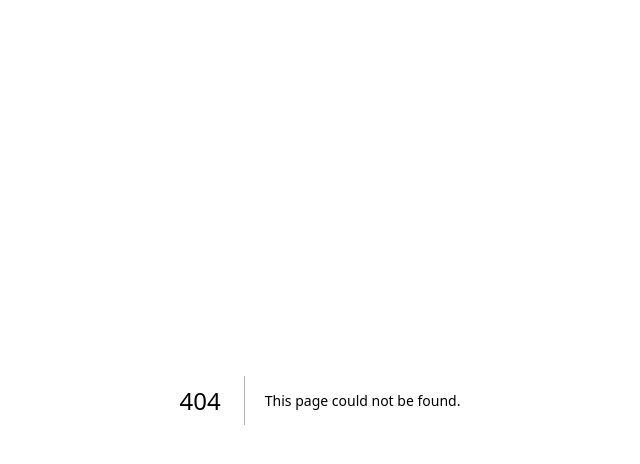
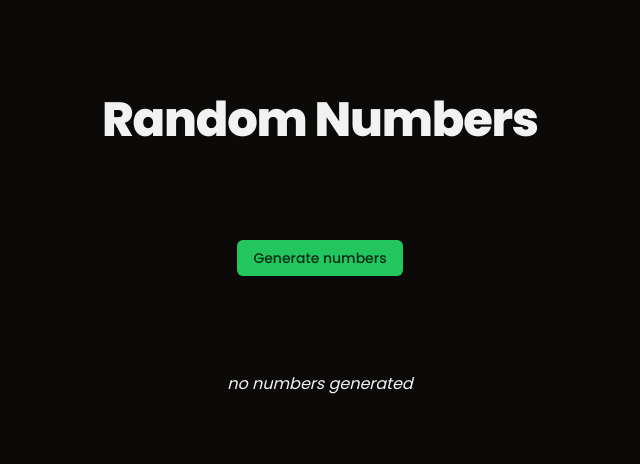
Before and after one commit to willemverbuyst/framer-motion-playground, a Next.js app: page /random-numbers in a window 1280 px wide. Before the commit this address had no page. Shown: the top 464 px of the page, without its empty margins (320-960 px from the left). Built offline with nearby package versions, Linux system fonts and the light colour scheme.

Commit message:
chore: create two pages

```diff
--- a/app/page.tsx
+++ b/app/page.tsx
@@ -1,45 +1,15 @@
-"use client";
-
 import { Button } from "@/components/ui/button";
-import { generateRandomNumbers } from "@/lib/randomNumbers";
-import React from "react";
+import Link from "next/link";
 
 export default function Home() {
-	const [result, setResult] = React.useState<string[][] | null>(null);
-
 	return (
 		<main className="flex min-h-screen flex-col items-center p-24">
 			<h1 className="scroll-m-20 text-4xl font-extrabold tracking-tight lg:text-5xl capitalize">
-				random numbers
+				home
 			</h1>
 			<section className="py-24">
-				<Button
-					onClick={() => setResult(generateRandomNumbers(1, 1_000_000, 30))}
-				>
-					Generate numbers
-				</Button>
-			</section>
-			<section className="flex">
-				{result ? (
-					result.map((innerList) => (
-						<ul key={innerList.join("-")} className="flex flex-col px-10">
-							{innerList.map((numberInList) => (
-								<li key={numberInList} className="flex items-center">
-									{numberInList.split("").map((letter) => (
-										<span
-											key={`${numberInList}-${letter}`}
-											className="p-1 w-[2rem] text-center"
-										>
-											{letter}
-										</span>
-									))}
-								</li>
-							))}
-						</ul>
-					))
-				) : (
-					<p className="italic">no numbers generated</p>
-				)}
+				<Button asChild={true}>
+					<Link href="/random-numbers">Enter</Link></Button>
 			</section>
 		</main>
 	);
--- /dev/null
+++ b/app/random-numbers/page.tsx
@@ -0,0 +1,44 @@
+"use client";
+
+import { Button } from "@/components/ui/button";
+import { generateRandomNumbers } from "@/lib/randomNumbers";
+import React from "react";
+
+export default function RandomNumbers() {
+  const [result, setResult] = React.useState<string[][] | null>(null);
+
+  return <main className="flex min-h-screen flex-col items-center p-24">
+			<h1 className="scroll-m-20 text-4xl font-extrabold tracking-tight lg:text-5xl capitalize">
+				random numbers
+			</h1>
+			<section className="py-24">
+				<Button
+					onClick={() => setResult(generateRandomNumbers(1, 1_000_000, 30))}
+				>
+					Generate numbers
+				</Button>
+			</section>
+			<section className="flex">
+				{result ? (
+					result.map((innerList) => (
+						<ul key={innerList.join("-")} className="flex flex-col px-10">
+							{innerList.map((numberInList) => (
+								<li key={numberInList} className="flex items-center">
+									{numberInList.split("").map((letter) => (
+										<span
+											key={`${numberInList}-${letter}`}
+											className="p-1 w-[2rem] text-center"
+										>
+											{letter}
+										</span>
+									))}
+								</li>
+							))}
+						</ul>
+					))
+				) : (
+					<p className="italic">no numbers generated</p>
+				)}
+			</section>
+		</main>
+}
```
